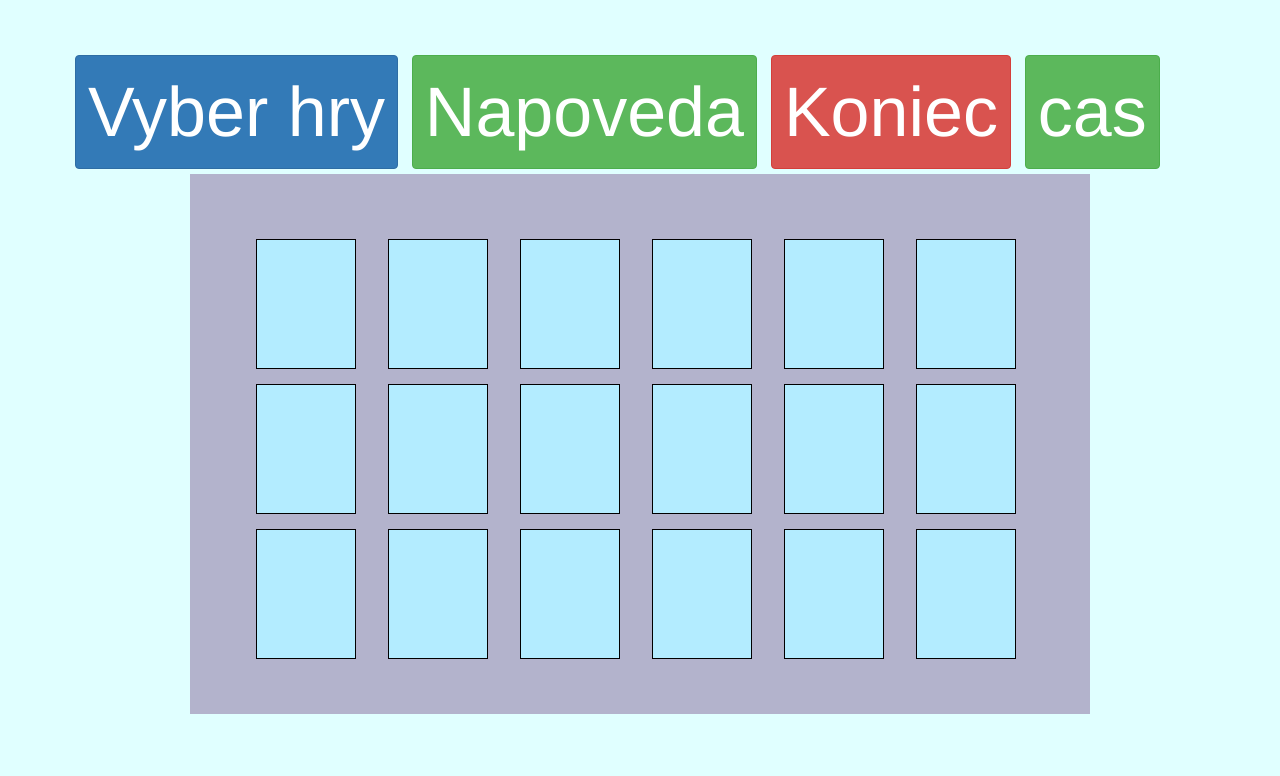
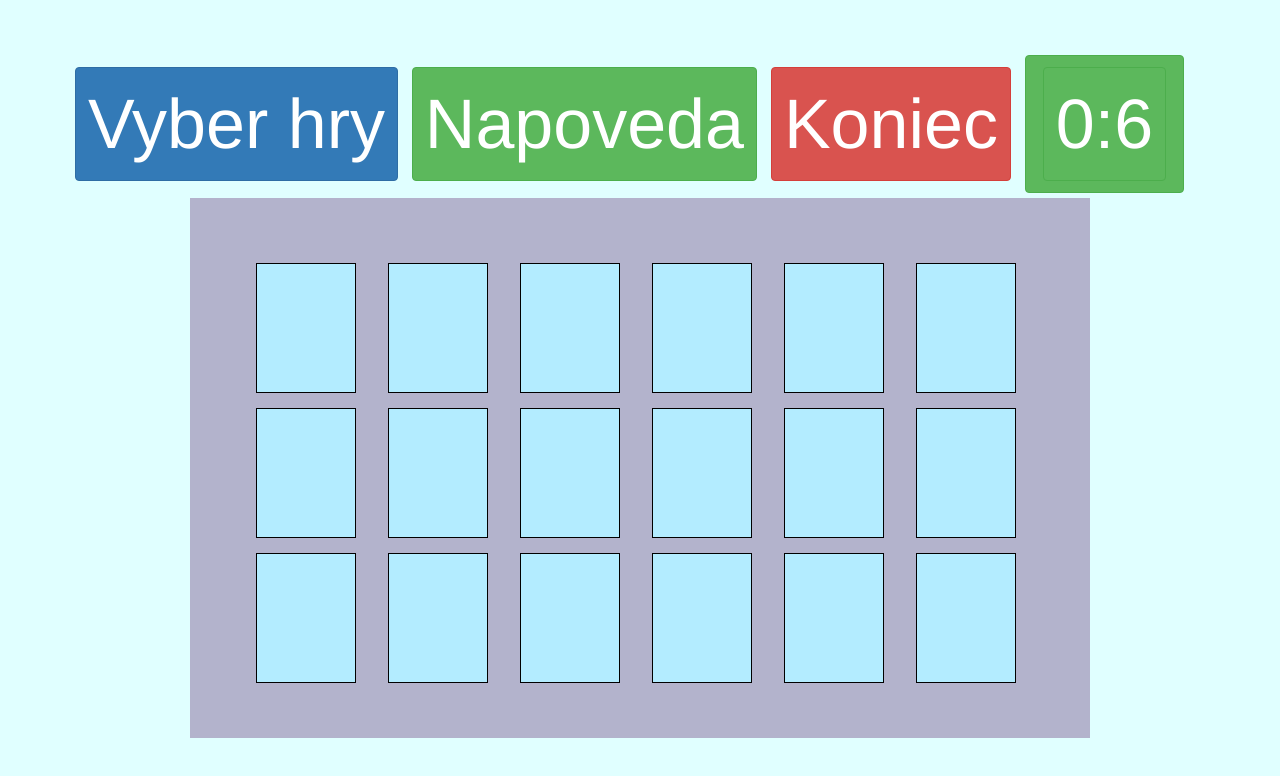
Before and after one commit to xbazik00/ITU, a plain HTML site: page hra-pexeso.html in a window 1280 px wide. Drawn offline with nearby package versions, Linux system fonts and the light colour scheme.

Commit message:
Add files via upload

```diff
--- a/hra-pexeso.html
+++ b/hra-pexeso.html
@@ -45,7 +45,7 @@
             </div>
         </div>
         <a class="btn btn-danger btn-mojnav" href="index.html">Koniec</a>
-        <a class="btn btn-success btn-mojnav" href="#">cas</a>
+        <a class="btn btn-success btn-mojnav" id="timer" href="#">cas</a>
       </div>
       <div id="board">
         <script>
```
